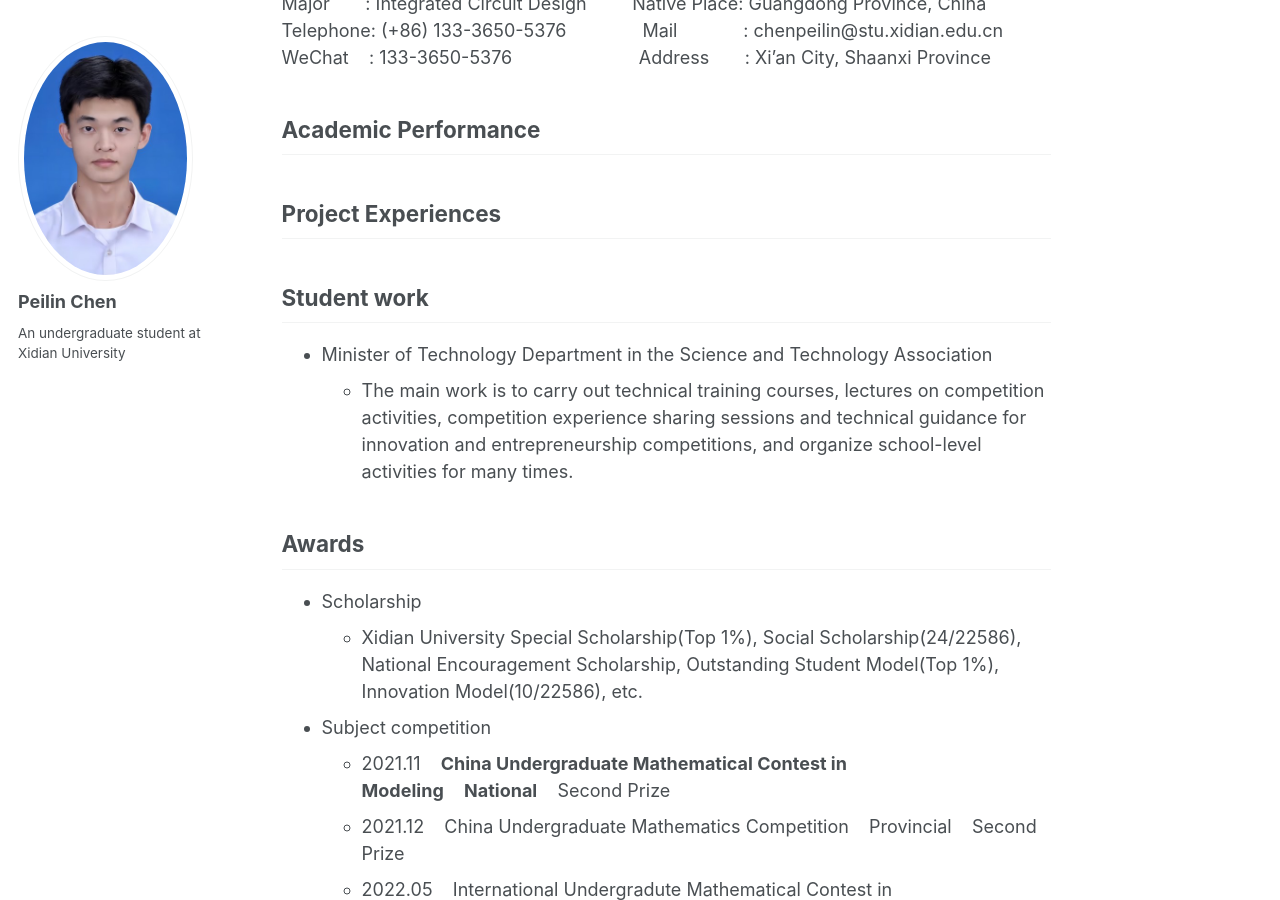
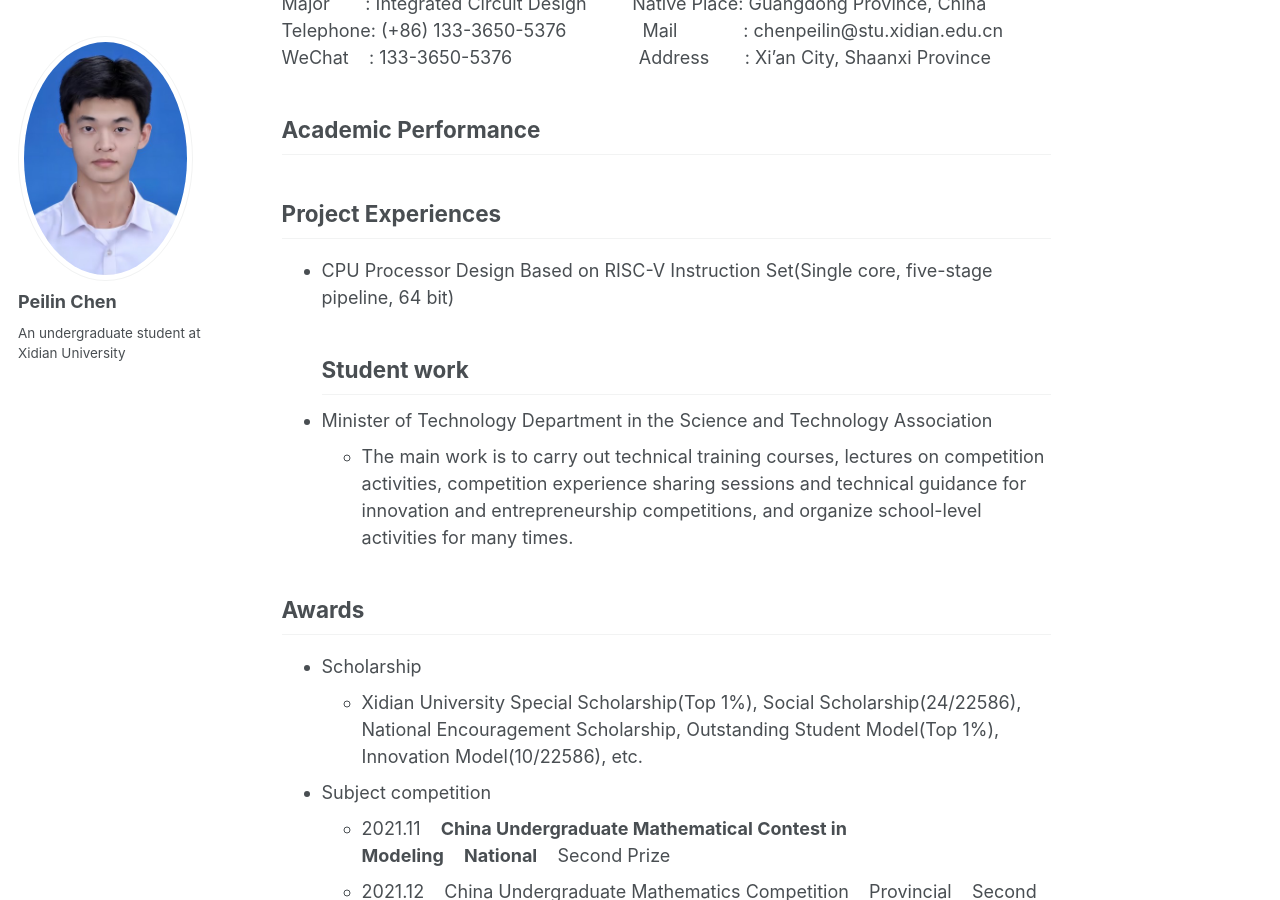
Before and after one commit to peilin-chen/peilin-chen.github.io, a Jekyll site: the page built from _pages/about.md, in a window 1280 px wide and 900 px high, scrolled down 320 px. Built offline with Jekyll 4.4.1, drawn with Linux system fonts in a browser that asks for light colours.

Commit message:
Update about.md

```diff
--- a/_pages/about.md
+++ b/_pages/about.md
@@ -18,7 +18,7 @@ WeChat&nbsp;&nbsp;&nbsp;&nbsp;:&nbsp;133-3650-5376&nbsp;&nbsp;&nbsp;&nbsp;&nbsp;
 ## Academic Performance
 
 ## Project Experiences
-
+* CPU Processor Design Based on RISC-V Instruction Set(Single core, five-stage pipeline, 64 bit)
 ## Student work
 * Minister of Technology Department in the Science and Technology Association
   - The main work is to carry out technical training courses, lectures on competition activities, competition experience sharing sessions and
```
